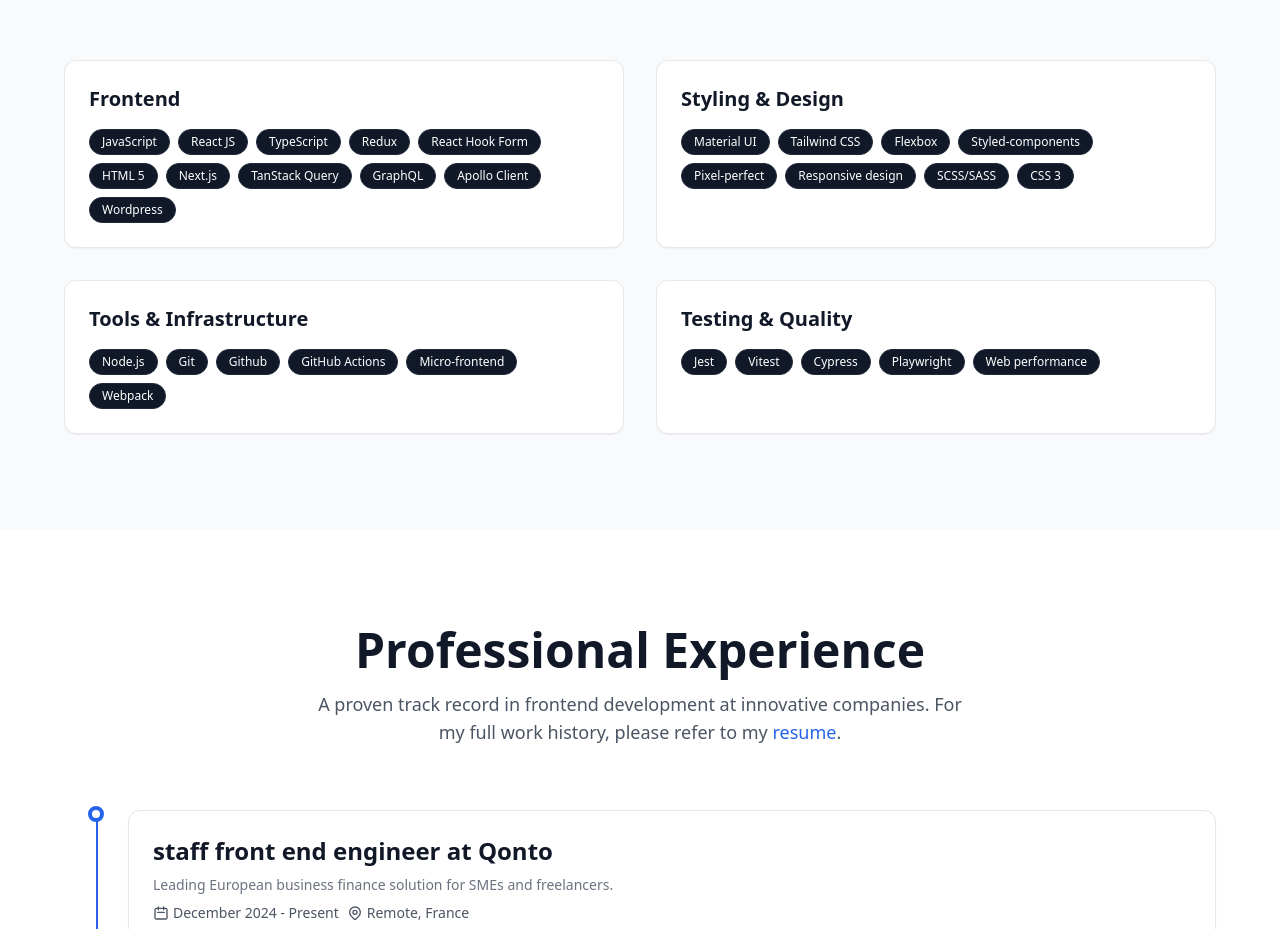
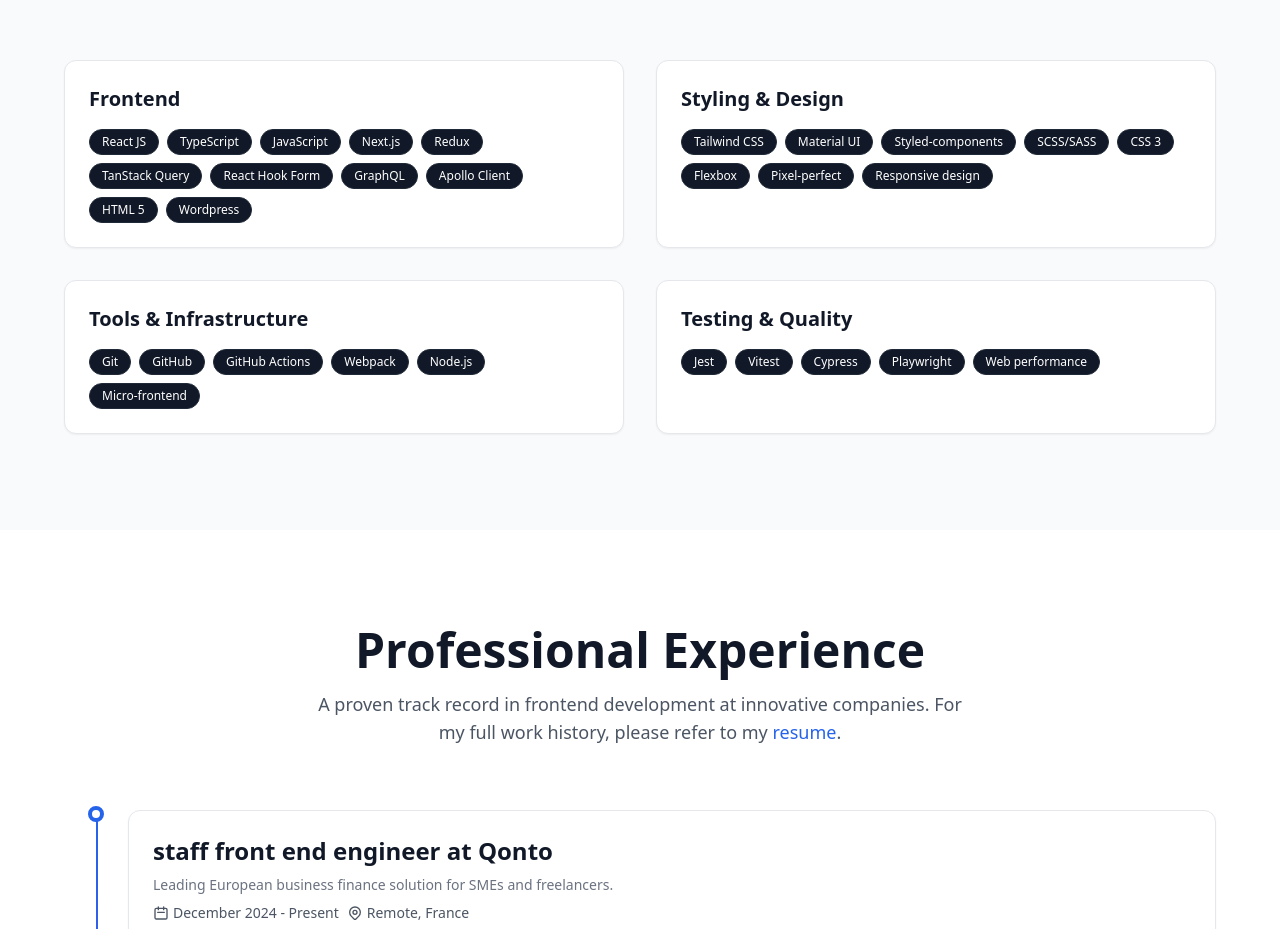
Before and after one commit to kobe13/portfolio, a Next.js app: page / in a window 1280 px wide. Shown: the part 1140-2069 px from the top of the page. Built offline with nearby package versions, Linux system fonts and the light colour scheme.

Commit message:
Refactor skills data structure for improved organization and readability

```diff
--- a/src/app/components/skills-section.tsx
+++ b/src/app/components/skills-section.tsx
@@ -3,64 +3,6 @@
 import { Badge } from "./badge";
 
 export const SkillsSection = () => {
-  const skillCategories = [
-    {
-      title: "Frontend",
-      skills: DATA.skills.filter((skill) =>
-        [
-          "React JS",
-          "TypeScript",
-          "JavaScript",
-          "Next.js",
-          "Redux",
-          "TanStack Query",
-          "React Hook Form",
-          "GraphQL",
-          "Apollo Client",
-          "HTML 5",
-          "Wordpress",
-        ].some((s) => skill.toLowerCase().includes(s.toLowerCase())),
-      ),
-    },
-    {
-      title: "Styling & Design",
-      skills: DATA.skills.filter((skill) =>
-        [
-          "Tailwind CSS",
-          "Material UI",
-          "Styled-components",
-          "SCSS",
-          "SASS",
-          "CSS",
-          "Flexbox",
-          "Pixel-perfect",
-          "Responsive design",
-        ].some((s) => skill.toLowerCase().includes(s.toLowerCase())),
-      ),
-    },
-    {
-      title: "Tools & Infrastructure",
-      skills: DATA.skills.filter((skill) =>
-        [
-          "Git",
-          "GitHub",
-          "GitHub Actions",
-          "Webpack",
-          "Node.js",
-          "Micro-frontend",
-        ].some((s) => skill.toLowerCase().includes(s.toLowerCase())),
-      ),
-    },
-    {
-      title: "Testing & Quality",
-      skills: DATA.skills.filter((skill) =>
-        ["Jest", "Vitest", "Cypress", "Playwright", "Web performance"].some(
-          (s) => skill.toLowerCase().includes(s.toLowerCase()),
-        ),
-      ),
-    },
-  ];
-
   return (
     <section id="skills" className="py-24 px-6 bg-muted">
       <div className="max-w-6xl mx-auto">
@@ -74,7 +16,7 @@
         </div>
 
         <div className="grid md:grid-cols-2 gap-8">
-          {skillCategories.map((category, idx) => (
+          {DATA.skills.map((category, idx) => (
             <div
               key={idx}
               className="bg-white dark:bg-slate-800 rounded-xl p-6 shadow-sm border border-gray-200 dark:border-gray-700 hover:shadow-md transition-shadow"
@@ -83,8 +25,8 @@
                 {category.title}
               </h3>
               <div className="flex flex-wrap gap-2">
-                {category.skills.map((skill, skillIdx) => (
-                  <Badge key={skillIdx} title={skill}>
+                {category.skills.map((skill) => (
+                  <Badge key={skill} title={skill}>
                     {skill}
                   </Badge>
                 ))}
--- a/src/app/data/resume.tsx
+++ b/src/app/data/resume.tsx
@@ -9,36 +9,50 @@
   keySkills:
     "<strong>Frontend engineer with over 14 years of experience</strong>, specializing in modern web technologies like React and TypeScript (8+ years). Proven expertise in architecting new projects and delivering high quality, performant, and responsive web applications. A collaborative and adaptable professional with a strong background in international and remote team environments.",
   skills: [
-    "JavaScript",
+    {
+      title: "Frontend",
+      skills: [
         "React JS",
         "TypeScript",
+        "JavaScript",
+        "Next.js",
         "Redux",
-    "Node.js",
-    "Jest",
-    "Vitest",
-    "Cypress",
-    "Playwright",
+        "TanStack Query",
         "React Hook Form",
+        "GraphQL",
+        "Apollo Client",
         "HTML 5",
-    "Git",
-    "Github",
-    "GitHub Actions",
+        "Wordpress",
+      ],
+    },
+    {
+      title: "Styling & Design",
+      skills: [
+        "Tailwind CSS",
         "Material UI",
-    "Tailwind CSS",
+        "Styled-components",
+        "SCSS/SASS",
+        "CSS 3",
         "Flexbox",
-    "Styled-components",
-    "Web performance",
         "Pixel-perfect",
         "Responsive design",
-    "Next.js",
-    "TanStack Query",
-    "GraphQL",
-    "Apollo Client",
+      ],
+    },
+    {
+      title: "Tools & Infrastructure",
+      skills: [
+        "Git",
+        "GitHub",
+        "GitHub Actions",
+        "Webpack",
+        "Node.js",
         "Micro-frontend",
-    "Webpack",
-    "Wordpress",
-    "SCSS/SASS",
-    "CSS 3",
+      ],
+    },
+    {
+      title: "Testing & Quality",
+      skills: ["Jest", "Vitest", "Cypress", "Playwright", "Web performance"],
+    },
   ],
   contact: {
     email: "bnelson.profi@gmail.com",
```
Lines whose indentation alone changed are shown as unchanged.
